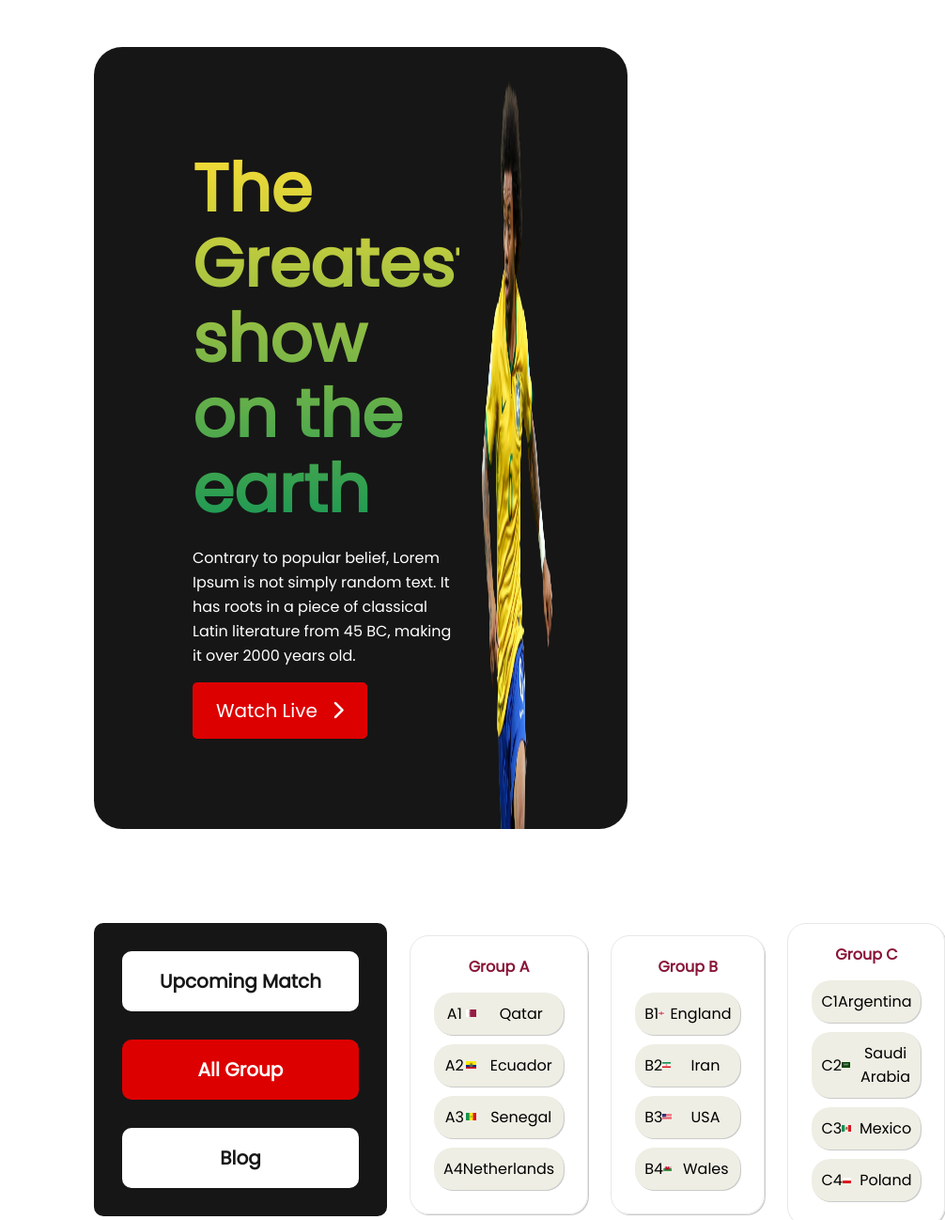
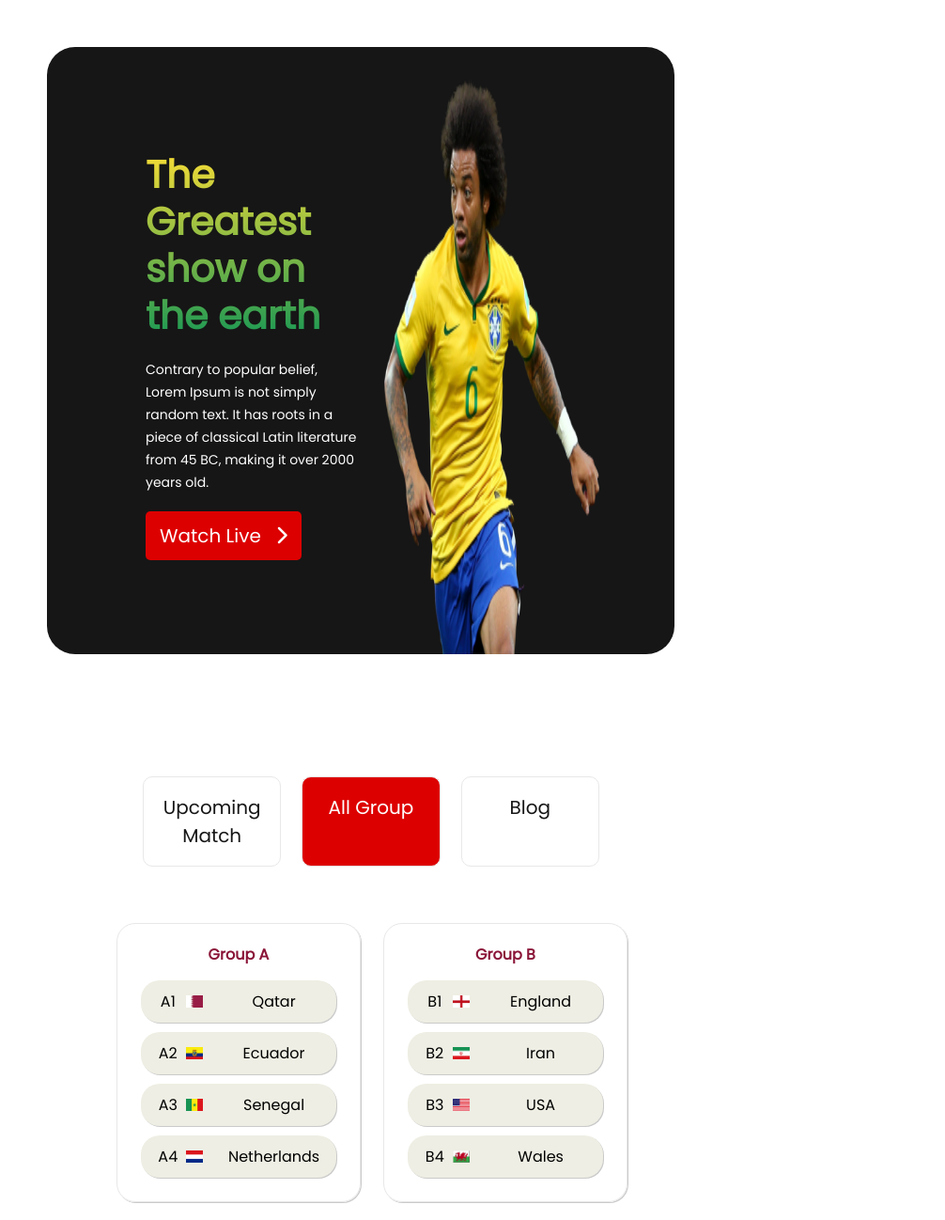
Before and after one commit to SkrChowdhury/world-cup, a plain HTML site: page group.html in a window 768 px wide. Shown: the top 1298 px of the page at 94% size, 1006 px wide, since content can reach past the window. Drawn offline with Linux system fonts and the light colour scheme.

Commit message:
index page responsive

```diff
--- a/styles/style.css
+++ b/styles/style.css
@@ -196,6 +196,10 @@ body {
     margin-left: 10px;
 }
 
+.all-blogs .button {
+    display: none;
+}
+
 
 /* -----------------------------------------------
                 Match HTML  Styles
@@ -358,4 +362,165 @@ footer hr {
 @media only screen and (max-width:688px) {}
 
 
-@media only screen and (min-width:689px) and (max-width:992px) {}
+@media only screen and (min-width:689px) and (max-width:992px) {
+
+
+    /* Common Styles */
+    .button {
+        text-decoration: none;
+        font-size: 20px;
+        color: #FFFFFF;
+        background-color: #DD0000;
+        border-radius: 5px;
+        padding: 12px 15px;
+        font-weight: 400;
+    }
+
+    @keyframes heading {
+        from {
+            font-weight: 700;
+            font-size: 40px;
+            line-height: 50px;
+            margin-bottom: 20px;
+            background: -webkit-linear-gradient(#F6DC36, #1A9854);
+            -webkit-background-clip: text;
+            -webkit-text-fill-color: transparent;
+        }
+
+        to {
+            background: -webkit-linear-gradient(#F6DC36, #1A9854);
+            -webkit-background-clip: text;
+            -webkit-text-fill-color: transparent;
+            font-size: 43px;
+            font-weight: 900;
+        }
+    }
+
+    /* Banner Section  */
+
+    .banner {
+        margin: 50px;
+        border-radius: 30px;
+        background-color: #161616;
+        display: flex;
+
+    }
+
+    .banner-info {
+        margin: 111px 12px 111px 105px;
+        width: 50%;
+    }
+
+    .banner-heading {
+        font-weight: 700;
+        font-size: 40px;
+        line-height: 50px;
+        color: #FFFFFF;
+        margin-top: 0;
+        margin-bottom: 20px;
+        animation: heading 2s linear 0.5s infinite alternate;
+        animation-play-state: running;
+    }
+
+    .banner-text {
+        font-weight: 400;
+        font-size: 14px;
+        line-height: 24px;
+    }
+
+    .banner-image {
+        width: 50%;
+
+    }
+
+    /* Blog Section  */
+
+    .all-blogs {
+        display: grid;
+        grid-template-columns: repeat(1, 1fr);
+        justify-content: center;
+    }
+
+    .blog-section aside {
+        width: 100%;
+        background-color: #FFFFFF;
+        height: auto;
+    }
+
+    .blog-buttons {
+        display: grid;
+        grid-template-columns: repeat(3, 1fr);
+    }
+
+    .blog-button {
+        border: 1px solid #E8E8E8;
+        font-weight: 500;
+        font-size: 20px;
+        line-height: 30px;
+        padding: 17px 0;
+        margin-left: 22px;
+    }
+
+    .blogs {
+        display: grid;
+        grid-template-columns: repeat(2, 1fr);
+    }
+
+    .all-blogs .button {
+        display: block;
+    }
+
+
+    /* Footer Style  */
+
+    .footer-links {
+        display: flex;
+        flex-wrap: wrap;
+    }
+
+    .footer-links a {
+        margin-bottom: 20px;
+    }
+
+
+    /* Group Styles  */
+
+        .groups {
+            display: grid;
+            grid-template-columns: repeat(2, 1fr);
+            justify-items: center;
+
+        }
+
+        .group {
+            /* display: flex;
+            flex-direction: column;
+            text-align: center;
+            padding: 20px;
+            border: 1px solid #E8E8E8;
+            border-radius: 20px;
+            box-shadow: 1px 1px #4d4d4d4b; */
+        }
+
+        .group>span {
+            /* font-weight: 600;
+            margin-bottom: 10px;
+            color: #8a1538; */
+        }
+
+        .teams {
+            /* display: grid;
+            grid-template-columns: 1fr 1fr 3fr;
+            padding: 10px;
+            background-color: #eeeee4;
+            margin: 5px;
+            border-radius: 20px;
+            align-items: center;
+            box-shadow: 1px 1px #4d4d4d4b; */
+        }
+
+        .teams img {
+            /* width: 50%; */
+        }
+
+}
```
Also changed, not shown: index.html (+3 -0 lines).
